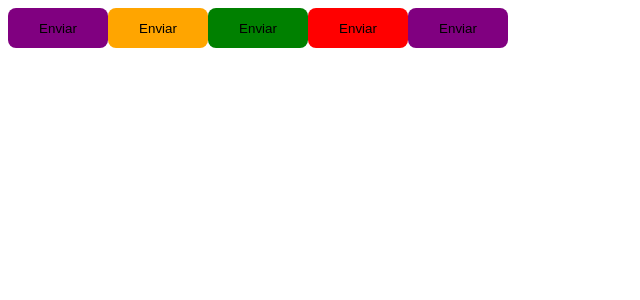
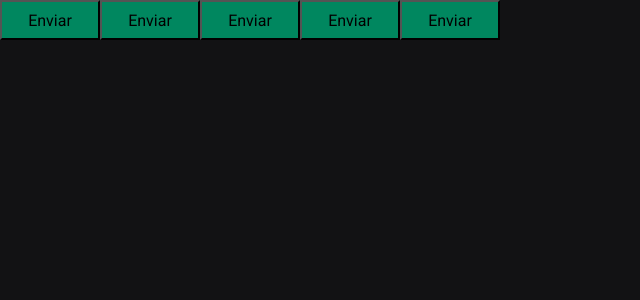
Before and after one commit to klaercio/PomodoroTimer, a React (Vite) app: page / in a window 1280 px wide. Shown: the top 300 px of the page, without its empty margins (0-640 px from the left). Built offline with nearby package versions, Linux system fonts and the light colour scheme.

Commit message:
🌈 Cores da página definidas

```diff
--- a/index.html
+++ b/index.html
@@ -2,6 +2,9 @@
 <html lang="en">
   <head>
     <meta charset="UTF-8" />
+    <link rel="preconnect" href="https://fonts.googleapis.com"/>
+    <link rel="preconnect" href="https://fonts.gstatic.com" crossorigin/>
+    <link href="https://fonts.googleapis.com/css2?family=Inter:wght@400;700;900&family=Pacifico&family=Roboto+Mono:wght@700&family=Roboto:wght@400;700&display=swap" rel="stylesheet"/>
     <meta name="viewport" content="width=device-width, initial-scale=1.0" />
     <title>Ignite Timer</title>
   </head>
--- a/src/App.tsx
+++ b/src/App.tsx
@@ -1,12 +1,18 @@
 import Button from "./components/Button";
+import { ThemeProvider } from "styled-components";
+import { defaultTheme } from "./styles/themes/default";
+import { GlobalStyle } from "./styles/global";
 
 function App() {
   return (<>
+    <ThemeProvider theme={defaultTheme}>
       <Button variant='primary'/>
       <Button variant='secondary'/>
       <Button variant='sucess'/>
       <Button variant='danger'/>
       <Button/>
+      <GlobalStyle/>
+    </ThemeProvider>
   </>
   );
 }
--- a/src/components/Button.styles.ts
+++ b/src/components/Button.styles.ts
@@ -15,12 +15,14 @@
 export const ButtonContainer = styled.button<ButtonContainerProps>`
     width: 100px;
     height: 40px;
-    border: none;
-    border-radius: 8px;
 
-    ${props => {
+    background-color: ${props => props.theme["green-500"]};
+
+    /* ${props => {
         return css`
             background-color: ${buttonVariants[props.variant]}
         `
-    }}
+    }} */
+
+
 `
--- /dev/null
+++ b/src/styles/global.ts
@@ -0,0 +1,26 @@
+import { createGlobalStyle } from "styled-components";
+
+
+export const GlobalStyle = createGlobalStyle`
+    * {
+        margin: 0;
+        padding: 0;
+        box-sizing: border-box;
+    }
+
+    body {
+        background: ${props => props.theme["gray-900"]};
+        color: ${props => props.theme["gray-300"]};
+    }
+
+    :focus {
+        outline: 0;
+        box-shadow: 0 0 0 2px var(${props => props.theme["green-500"]});
+    }
+
+    border-style, input, textarea, button {
+        font-family: 'Roboto', sans-serif;
+        font-weight: 400;
+        font-size: 1rem;
+    }
+`;
--- /dev/null
+++ b/src/styles/themes/default.ts
@@ -0,0 +1,21 @@
+export const defaultTheme = {
+    white: '#FFF',
+
+    'gray-100': '#E1E1E6',
+    'gray-300': '#C4C4CC',
+    'gray-400': '#8D8D99',
+    'gray-500': '#7C7C8A',
+    'gray-600': '#323238',
+    'gray-700': '#29292E',
+    'gray-800': '#202024',
+    'gray-900': '#121214',
+
+    'green-300': '#00B37E',
+    'green-500': '#00875F',
+    'green-700': '#015F43',
+
+    'red-500': '#AB222E',
+    'red-700': '#7A1921',
+
+    'yellow-500': '#FBA94C',
+  }
```
Also changed, not shown: src/@types/styles.d.ts (added, +8 -0 lines).
